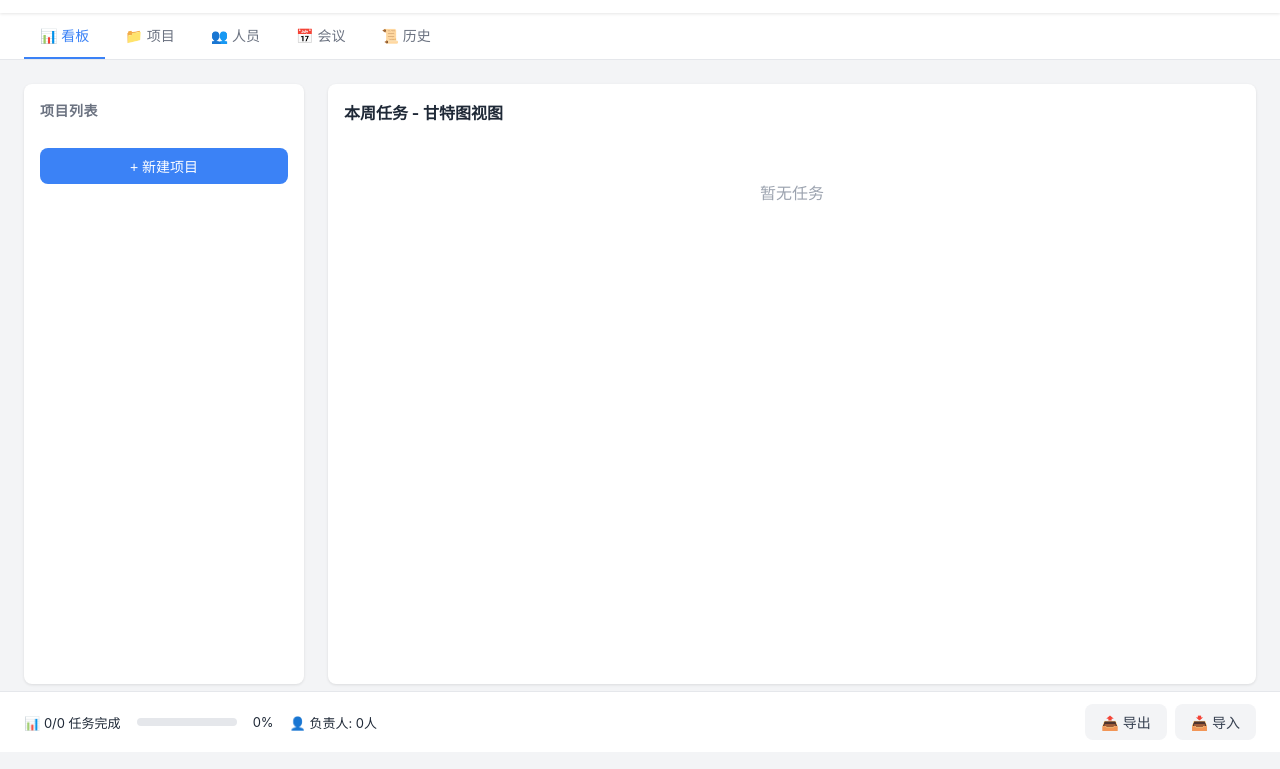
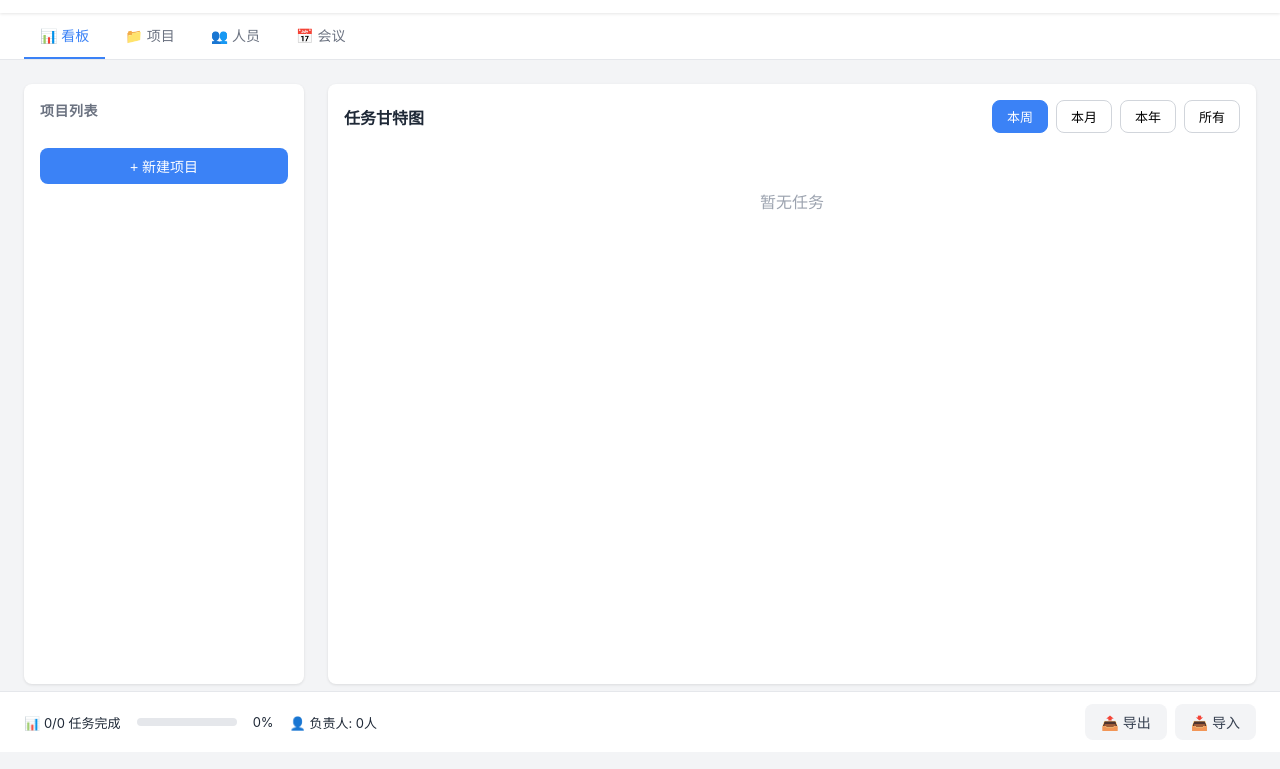
Before and after one commit to mynamelcz/work_tracker, a website: page chip-todo/index.html in a window 1280 px wide. Shown: the part 48-817 px from the top of the page. Drawn offline with Linux system fonts and the light colour scheme.

Commit message:
Add board filter, show all projects, remove history tab

```diff
--- a/chip-todo/css/style.css
+++ b/chip-todo/css/style.css
@@ -174,6 +174,44 @@ body {
 .board-content h3 {
   margin-bottom: 16px;
   font-size: 16px;
+}
+
+.board-header {
+  display: flex;
+  justify-content: space-between;
+  align-items: center;
+  margin-bottom: 16px;
+  flex-wrap: wrap;
+  gap: 12px;
+}
+
+.board-header h3 {
+  margin-bottom: 0;
+}
+
+.filter-tabs {
+  display: flex;
+  gap: 8px;
+}
+
+.filter-tab {
+  padding: 6px 14px;
+  border: 1px solid var(--gray-300);
+  background: white;
+  border-radius: var(--radius);
+  cursor: pointer;
+  font-size: 13px;
+  transition: all 0.2s;
+}
+
+.filter-tab:hover {
+  background: var(--gray-50);
+}
+
+.filter-tab.active {
+  background: var(--primary);
+  color: white;
+  border-color: var(--primary);
 }
 
 .gantt {
--- a/chip-todo/js/app.js
+++ b/chip-todo/js/app.js
@@ -5,6 +5,7 @@ class ChipTodoApp {
     this.currentMember = null;
     this.meetingWeek = null;
     this.meetingYear = null;
+    this.boardFilter = 'week'; // week, month, year, all
     this.init();
   }
 
@@ -33,7 +34,6 @@ class ChipTodoApp {
         <button class="tab ${this.currentView === 'projects' ? 'active' : ''}" data-view="projects">📁 项目</button>
         <button class="tab ${this.currentView === 'members' ? 'active' : ''}" data-view="members">👥 人员</button>
         <button class="tab ${this.currentView === 'meeting' ? 'active' : ''}" data-view="meeting">📅 会议</button>
-        <button class="tab ${this.currentView === 'history' ? 'active' : ''}" data-view="history">📜 历史</button>
       </nav>
 
       <main class="main-content">
@@ -41,7 +41,6 @@ class ChipTodoApp {
         <div id="projectsView" class="view ${this.currentView === 'projects' ? '' : 'hidden'}"></div>
         <div id="membersView" class="view ${this.currentView === 'members' ? '' : 'hidden'}"></div>
         <div id="meetingView" class="view ${this.currentView === 'meeting' ? '' : 'hidden'}"></div>
-        <div id="historyView" class="view ${this.currentView === 'history' ? '' : 'hidden'}"></div>
       </main>
 
       <footer class="footer">
@@ -58,7 +57,6 @@ class ChipTodoApp {
     this.renderProjects();
     this.renderMembers();
     this.renderMeeting();
-    this.renderHistory();
     this.updateStats();
   }
 
@@ -108,9 +106,23 @@ class ChipTodoApp {
 
   renderBoard() {
     const container = Utils.$('#boardView');
-    const weekTasks = store.getTasksByWeek(store.data.currentWeek, store.data.currentYear);
-    const projects = store.data.projects.filter(p => p.weekKey === store.getWeekKey(store.data.currentWeek, store.data.currentYear));
     const members = store.data.members;
+
+    // Get filtered tasks and projects based on boardFilter
+    const { tasks, projects } = this.getFilteredData(this.boardFilter);
+
+    // Group tasks by assignee for gantt
+    const tasksByAssignee = {};
+    tasks.forEach(task => {
+      const assigneeId = task.assignee || 'unassigned';
+      if (!tasksByAssignee[assigneeId]) {
+        tasksByAssignee[assigneeId] = [];
+      }
+      tasksByAssignee[assigneeId].push(task);
+    });
+
+    const filterLabels = { week: '本周', month: '本月', year: '本年', all: '所有' };
+    const currentFilterLabel = filterLabels[this.boardFilter];
 
     container.innerHTML = `
       <div class="board">
@@ -123,13 +135,88 @@ class ChipTodoApp {
         </div>
 
         <div class="board-content">
-          <h3>本周任务 - 甘特图视图</h3>
-          ${weekTasks.length === 0 ? '<p class="empty">暂无任务</p>' : this.renderGantt(weekTasks, members, projects)}
+          <div class="board-header">
+            <h3>任务甘特图</h3>
+            <div class="filter-tabs">
+              <button class="filter-tab ${this.boardFilter === 'week' ? 'active' : ''}" data-filter="week">本周</button>
+              <button class="filter-tab ${this.boardFilter === 'month' ? 'active' : ''}" data-filter="month">本月</button>
+              <button class="filter-tab ${this.boardFilter === 'year' ? 'active' : ''}" data-filter="year">本年</button>
+              <button class="filter-tab ${this.boardFilter === 'all' ? 'active' : ''}" data-filter="all">所有</button>
+            </div>
+          </div>
+          ${tasks.length === 0 ? '<p class="empty">暂无任务</p>' : this.renderGantt(tasks, members, projects)}
         </div>
       </div>
     `;
 
     this.bindBoardEvents();
+    this.bindFilterEvents();
+  }
+
+  getFilteredData(filter) {
+    const now = new Date();
+    const currentYear = now.getFullYear();
+    const currentMonth = now.getMonth();
+    const currentWeek = Utils.getISOWeek();
+
+    let tasks, projects;
+
+    if (filter === 'week') {
+      // 本周：显示所有当前未完成的任务（pending/in_progress/paused）
+      tasks = store.data.tasks.filter(t =>
+        t.status === 'pending' || t.status === 'in_progress' || t.status === 'paused'
+      );
+      // 项目显示与任务相关的所有项目
+      const projectIds = new Set(tasks.map(t => t.projectId));
+      projects = store.data.projects.filter(p => projectIds.has(p.id));
+    } else if (filter === 'month') {
+      // 本月：显示 weekKey 在本月的所有任务
+      tasks = store.data.tasks.filter(t => {
+        if (!t.weekKey) return false;
+        const taskYear = parseInt(t.weekKey.split('-')[0]);
+        const taskWeek = parseInt(t.weekKey.split('-W')[1]);
+        const taskDate = this.getWeekStartDate(taskYear, taskWeek);
+        return taskDate.getFullYear() === currentYear && taskDate.getMonth() === currentMonth;
+      });
+      const projectIds = new Set(tasks.map(t => t.projectId));
+      projects = store.data.projects.filter(p => projectIds.has(p.id));
+    } else if (filter === 'year') {
+      // 本年：显示 year 在本年的所有任务
+      tasks = store.data.tasks.filter(t => {
+        if (!t.weekKey) return false;
+        const taskYear = parseInt(t.weekKey.split('-')[0]);
+        return taskYear === currentYear;
+      });
+      const projectIds = new Set(tasks.map(t => t.projectId));
+      projects = store.data.projects.filter(p => projectIds.has(p.id));
+    } else {
+      // 所有：显示所有任务
+      tasks = store.data.tasks;
+      projects = store.data.projects;
+    }
+
+    return { tasks, projects };
+  }
+
+  getWeekStartDate(year, week) {
+    const simple = new Date(year, 0, 1 + (week - 1) * 7);
+    const dow = simple.getDay();
+    const startWeek = simple;
+    if (dow <= 4) {
+      startWeek.setDate(simple.getDate() - simple.getDay() + 1);
+    } else {
+      startWeek.setDate(simple.getDate() + 8 - simple.getDay());
+    }
+    return startWeek;
+  }
+
+  bindFilterEvents() {
+    Utils.$$('.filter-tab').forEach(btn => {
+      btn.addEventListener('click', () => {
+        this.boardFilter = btn.dataset.filter;
+        this.renderBoard();
+      });
+    });
   }
 
   renderProjectItem(project) {
@@ -243,7 +330,7 @@ class ChipTodoApp {
 
   renderProjects() {
     const container = Utils.$('#projectsView');
-    const weekProjects = store.data.projects.filter(p => p.weekKey === store.getWeekKey(store.data.currentWeek, store.data.currentYear));
+    const allProjects = store.data.projects;
 
     container.innerHTML = `
       <div class="projects-page">
@@ -252,10 +339,10 @@ class ChipTodoApp {
           <button class="btn btn-primary" id="newProjectBtn">+ 新建项目</button>
         </div>
 
-        ${weekProjects.length === 0 ? '<p class="empty">暂无项目</p>' : ''}
+        ${allProjects.length === 0 ? '<p class="empty">暂无项目</p>' : ''}
 
         <div class="project-cards">
-          ${weekProjects.map(p => this.renderProjectCard(p)).join('')}
+          ${allProjects.map(p => this.renderProjectCard(p)).join('')}
         </div>
       </div>
     `;
@@ -811,52 +898,6 @@ class ChipTodoApp {
     });
   }
 
-  renderHistory() {
-    const container = Utils.$('#historyView');
-    const history = store.loadHistory();
-
-    container.innerHTML = `
-      <div class="history-page">
-        <div class="page-header">
-          <h2>📜 历史存档</h2>
-          <button class="btn btn-primary" id="archiveWeekBtn">📦 存档本周</button>
-        </div>
-
-        ${history.length === 0 ? '<p class="empty">暂无历史记录</p>' : ''}
-
-        <div class="history-list">
-          ${history.map(h => this.renderHistoryItem(h)).join('')}
-        </div>
-      </div>
-    `;
-
-    Utils.$('#archiveWeekBtn')?.addEventListener('click', async () => {
-      if (await Utils.confirm('确定要存档本周数据吗？存档后本周数据将移至历史记录。')) {
-        store.archiveCurrentWeek();
-        this.render();
-      }
-    });
-  }
-
-  renderHistoryItem(item) {
-    const weekRange = Utils.getWeekRange(item.week, item.year);
-    const completed = item.tasks.filter(t => t.status === 'completed').length;
-
-    return `
-      <div class="history-item">
-        <div class="history-header">
-          <h3>第${item.week}周 (${weekRange})</h3>
-          <span>📝 ${completed}/${item.tasks.length} 任务完成</span>
-        </div>
-        <p>存档时间: ${Utils.formatDate(item.archivedAt)}</p>
-        <div class="history-details">
-          <span>📁 ${item.projects.length} 个项目</span>
-          <span>👥 参与人员: ${new Set(item.tasks.map(t => t.assignee).filter(Boolean)).size}人</span>
-        </div>
-      </div>
-    `;
-  }
-
   exportData() {
     const data = store.exportData();
     const filename = `chip-todo-backup-${new Date().toISOString().slice(0, 10)}.json`;
```
